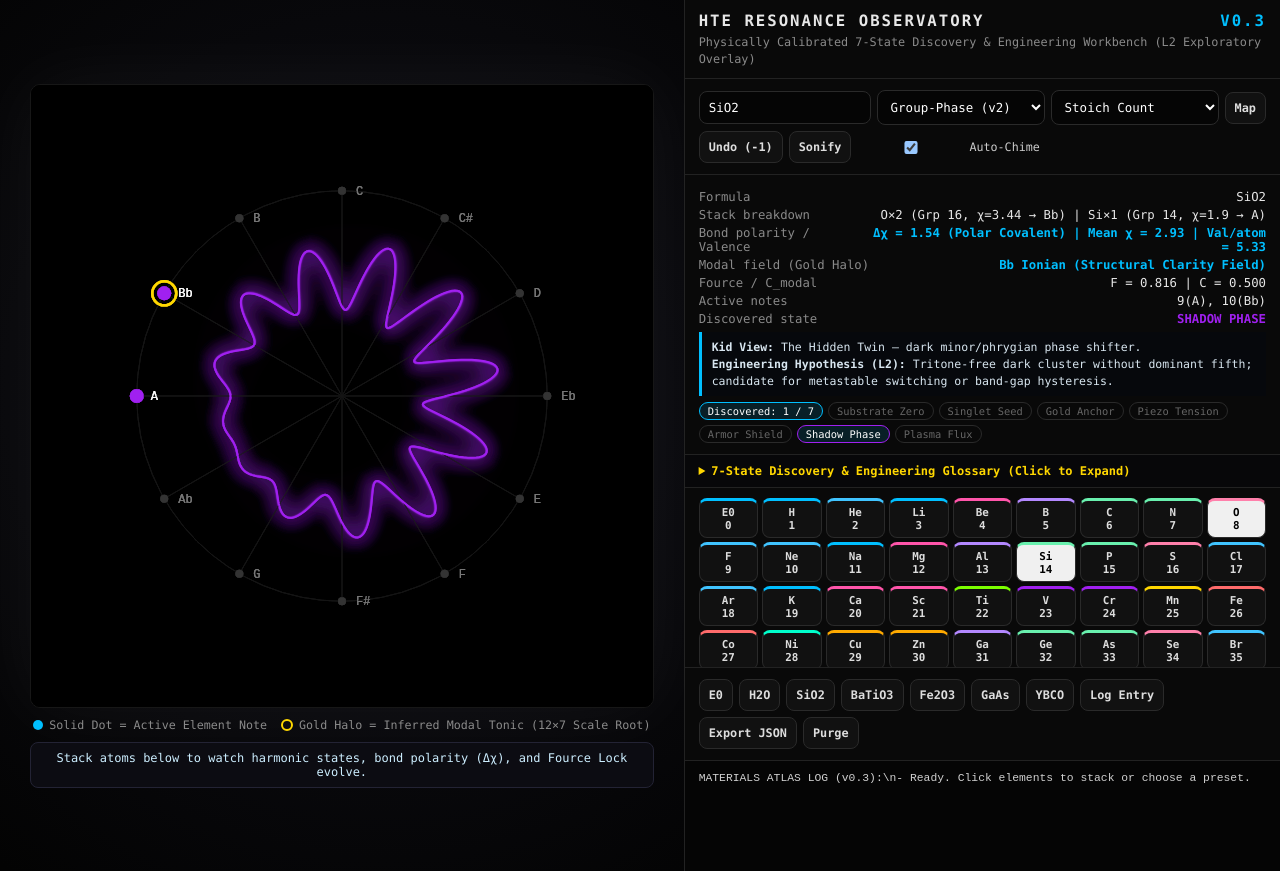
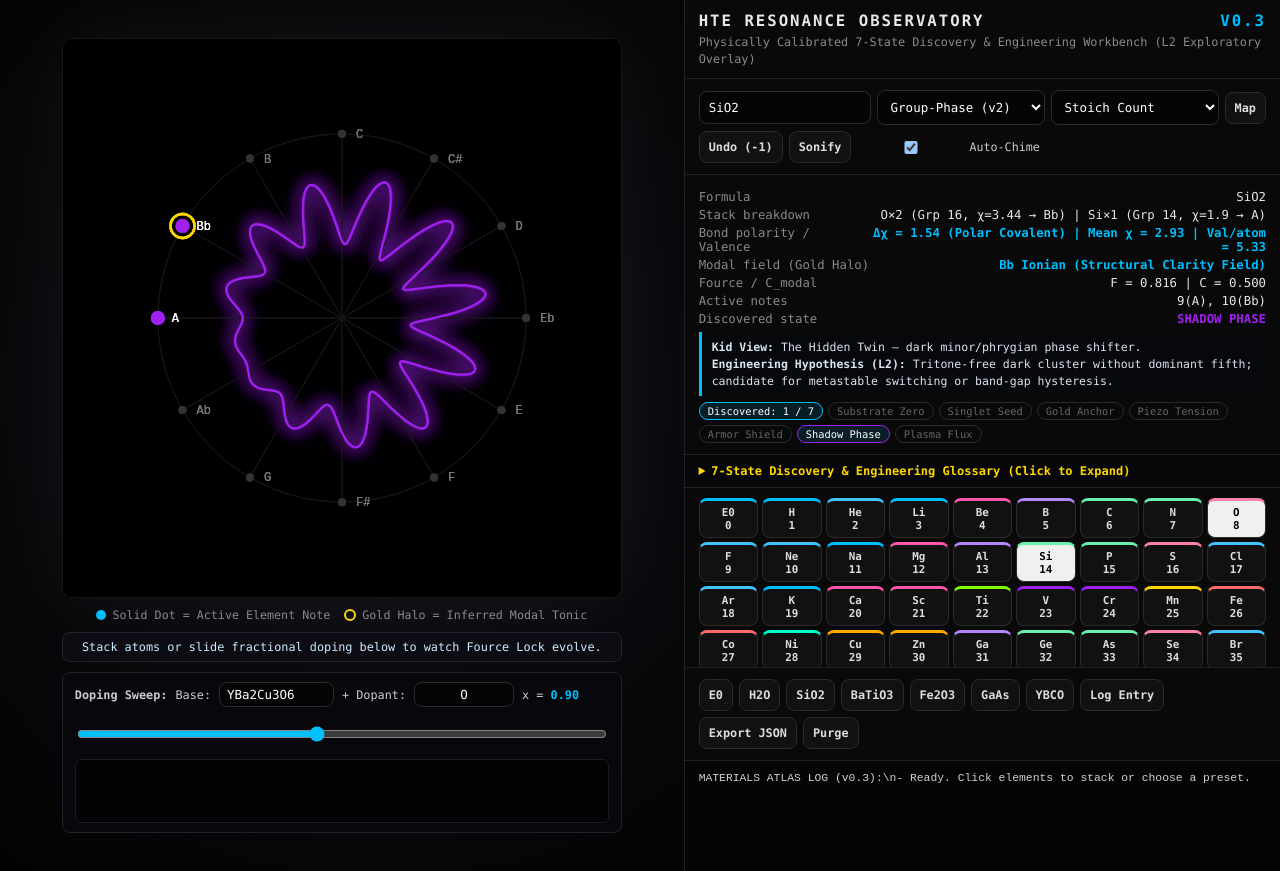
Before and after one commit to thefourceprinciples/hte-resonance-observatory, a plain HTML site: page web/index.html in a window 1280 px wide. Drawn offline with Linux system fonts and the light colour scheme.

Commit message:
Refactor HTML structure and styles for doping feature

```diff
--- a/web/index.html
+++ b/web/index.html
@@ -18,12 +18,16 @@
     }
     main { display:flex; flex-direction:column; align-items:center; justify-content:center; border-right:1px solid var(--line); min-height:100vh; padding:16px; gap:10px; }
     aside { background:var(--panel); min-height:100vh; display:flex; flex-direction:column; }
-    canvas { width:min(78vmin,680px); height:min(78vmin,680px); border:1px solid #171717; border-radius:10px; background:#000; box-shadow:0 0 80px rgba(255,255,255,.05); }
+    canvas#scope { width:min(70vmin,600px); height:min(70vmin,600px); border:1px solid #171717; border-radius:10px; background:#000; box-shadow:0 0 80px rgba(255,255,255,.05); }
     .legend { display:flex; gap:14px; flex-wrap:wrap; justify-content:center; font-size:.73rem; color:var(--muted); }
     .legend span { display:inline-flex; align-items:center; gap:6px; }
     .dot-el { width:10px; height:10px; border-radius:50%; background:var(--accent); display:inline-block; }
     .ring-tonic { width:12px; height:12px; border-radius:50%; border:2px solid var(--gold); display:inline-block; }
-    .delta-banner { width:min(78vmin,680px); background:#0c0c12; border:1px solid #232334; border-radius:8px; padding:8px 12px; font-size:.75rem; color:#cceeff; text-align:center; }
+    .delta-banner { width:min(70vmin,600px); background:#0c0c12; border:1px solid #232334; border-radius:8px; padding:7px 12px; font-size:.74rem; color:#cceeff; text-align:center; }
+    .doping-box { width:min(70vmin,600px); background:#08080c; border:1px solid #222230; border-radius:8px; padding:9px 12px; display:flex; flex-direction:column; gap:6px; }
+    .doping-row { display:flex; align-items:center; gap:8px; font-size:.74rem; color:#ccc; flex-wrap:wrap; }
+    .doping-row input[type=range] { flex:1; min-width:120px; accent-color:var(--accent); cursor:pointer; }
+    canvas#dopingChart { width:100%; height:64px; background:#030305; border:1px solid #1a1a24; border-radius:6px; display:block; }
     header, section, footer { padding:11px 14px; border-bottom:1px solid var(--line); }
     h1 { margin:0; font-size:.98rem; letter-spacing:2px; text-transform:uppercase; display:flex; justify-content:space-between; align-items:center; }
     .sub { margin-top:4px; color:var(--muted); font-size:.74rem; line-height:1.4; }
@@ -59,9 +63,19 @@
     <canvas id="scope" aria-label="HTE 12-fold resonance wheel"></canvas>
     <div class="legend">
       <span><i class="dot-el"></i> Solid Dot = Active Element Note</span>
-      <span><i class="ring-tonic"></i> Gold Halo = Inferred Modal Tonic (12×7 Scale Root)</span>
+      <span><i class="ring-tonic"></i> Gold Halo = Inferred Modal Tonic</span>
     </div>
-    <div class="delta-banner" id="deltaBanner">Stack atoms below to watch harmonic states, bond polarity (Δχ), and Fource Lock evolve.</div>
+    <div class="delta-banner" id="deltaBanner">Stack atoms or slide fractional doping below to watch Fource Lock evolve.</div>
+    <div class="doping-box">
+      <div class="doping-row">
+        <strong>Doping Sweep:</strong>
+        <span>Base:</span><input id="dopeBase" value="YBa2Cu3O6" style="max-width:115px;padding:4px 7px;" onchange="drawDopingCurve()" />
+        <span>+ Dopant:</span><input id="dopeEl" value="O" style="max-width:46px;padding:4px 7px;text-align:center;" onchange="drawDopingCurve()" />
+        <span>x = <strong id="dopeVal" style="color:var(--accent)">0.90</strong></span>
+        <input type="range" id="dopeSlider" min="0" max="2" step="0.05" value="0.90" oninput="applyDoping(this.value)" />
+      </div>
+      <canvas id="dopingChart" aria-label="Fource Lock doping phase curve"></canvas>
+    </div>
   </main>
   <aside>
     <header>
@@ -71,11 +85,11 @@
     <section>
       <div class="formula">
         <input id="formula" value="SiO2" aria-label="Chemical formula" onkeydown="if(event.key==='Enter') mapFormula()" />
-        <select id="modeSelect" onchange="mapFormula()" aria-label="Mapping mode">
+        <select id="modeSelect" onchange="mapFormula();drawDopingCurve()" aria-label="Mapping mode">
           <option value="group" selected>Group-Phase (v2)</option>
           <option value="raw">Raw Z mod 12 (v1)</option>
         </select>
-        <select id="weightSelect" onchange="mapFormula()" aria-label="Weight mode">
+        <select id="weightSelect" onchange="mapFormula();drawDopingCurve()" aria-label="Weight mode">
           <option value="stoich" selected>Stoich Count</option>
           <option value="electronegativity">Pauling χ Weight</option>
           <option value="valence">Valence e⁻ Weight</option>
```
